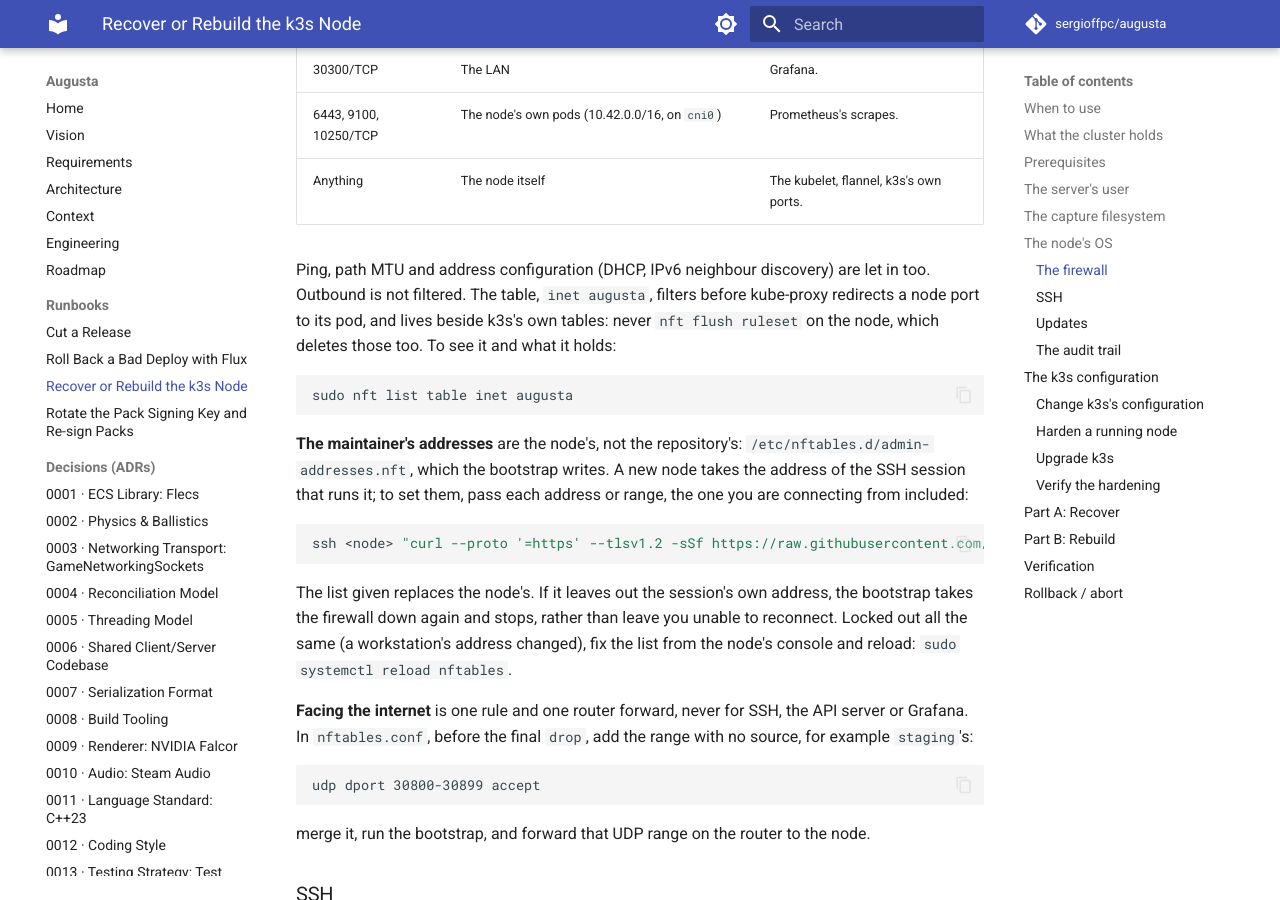
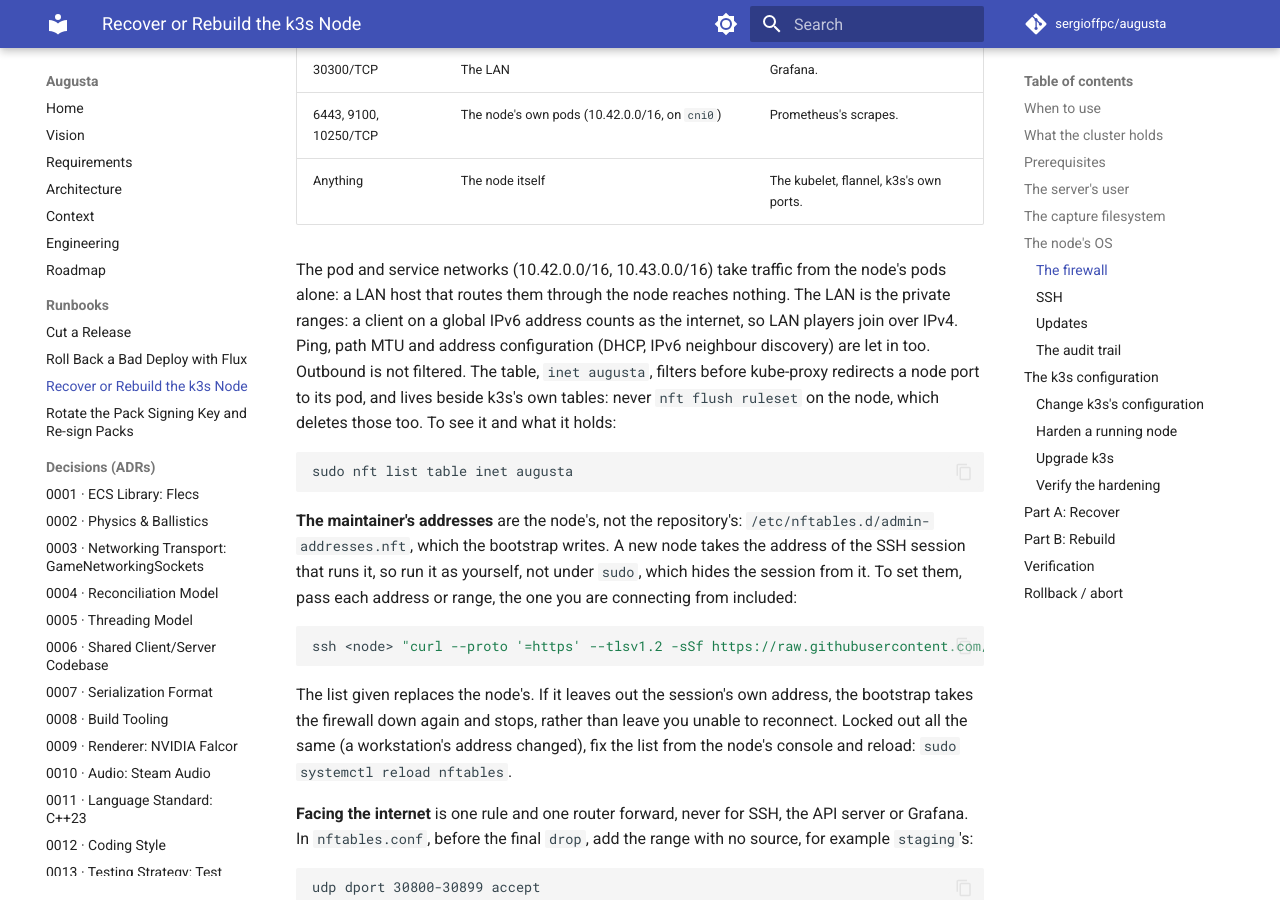
Before and after one commit to sergioffpc/augusta, an MkDocs documentation site: the page built from docs/runbooks/k3s-node-recovery.md, in a window 1280 px wide and 900 px high, scrolled down 4786 px. Built offline with MkDocs 1.6.1 and Material for MkDocs 9.7.7, drawn with Linux system fonts in a browser that asks for light colours; comment, search, counter and statistics services are not loaded.

Commit message:
fix(node): keep the LAN out of the pod and service networks
Review of the Node's hardening:

- The node forwards to its pods and services, so a LAN host that routed
  10.42.0.0/16 or 10.43.0.0/16 through it reached every pod and
  ClusterIP past the firewall. Only cni0 and flannel.1 may send there.
- Each run reloads nftables, sshd, systemd and the audit rules, not only
  when a file changed: a run that failed after writing one left it
  unloaded for good. A drop-in sshd rejects puts the previous one back.
- The lockout check is its own function; comments name the globals.

Co-Authored-By: Claude Opus 5.5 <noreply@anthropic.com>

````diff
--- a/docs/runbooks/k3s-node-recovery.md
+++ b/docs/runbooks/k3s-node-recovery.md
@@ -216,11 +216,14 @@ nftables denies every inbound connection that is not listed:
 | 6443, 9100, 10250/TCP | The node's own pods (10.42.0.0/16, on `cni0`)                 | Prometheus's scrapes.                      |
 | Anything              | The node itself                                               | The kubelet, flannel, k3s's own ports.     |
 
-Ping, path MTU and address configuration (DHCP, IPv6 neighbour discovery) are
-let in too. Outbound is not filtered. The table, `inet augusta`, filters before
-kube-proxy redirects a node port to its pod, and lives beside k3s's own tables:
-never `nft flush ruleset` on the node, which deletes those too. To see it and
-what it holds:
+The pod and service networks (10.42.0.0/16, 10.43.0.0/16) take traffic from the
+node's pods alone: a LAN host that routes them through the node reaches nothing.
+The LAN is the private ranges: a client on a global IPv6 address counts as the
+internet, so LAN players join over IPv4. Ping, path MTU and address
+configuration (DHCP, IPv6 neighbour discovery) are let in too. Outbound is not
+filtered. The table, `inet augusta`, filters before kube-proxy redirects a node
+port to its pod, and lives beside k3s's own tables: never `nft flush ruleset` on
+the node, which deletes those too. To see it and what it holds:
 
 ```sh
 sudo nft list table inet augusta
@@ -228,8 +231,9 @@ sudo nft list table inet augusta
 
 **The maintainer's addresses** are the node's, not the repository's:
 `/etc/nftables.d/admin-addresses.nft`, which the bootstrap writes. A new node
-takes the address of the SSH session that runs it; to set them, pass each
-address or range, the one you are connecting from included:
+takes the address of the SSH session that runs it, so run it as yourself, not
+under `sudo`, which hides the session from it. To set them, pass each address or
+range, the one you are connecting from included:
 
 ```sh
 ssh <node> "curl --proto '=https' --tlsv1.2 -sSf https://raw.githubusercontent.com/sergioffpc/augusta/develop/scripts/bootstrap-node.sh | bash -s -- --admin <address> [--admin <address>...]"
````
Also changed, not shown: 2 other files.
